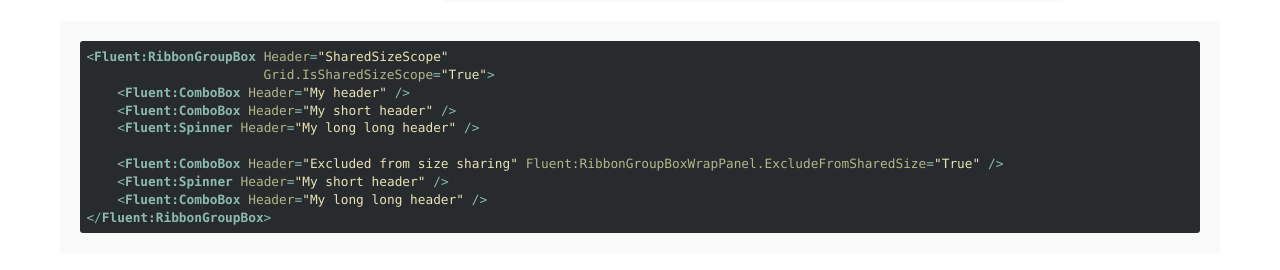
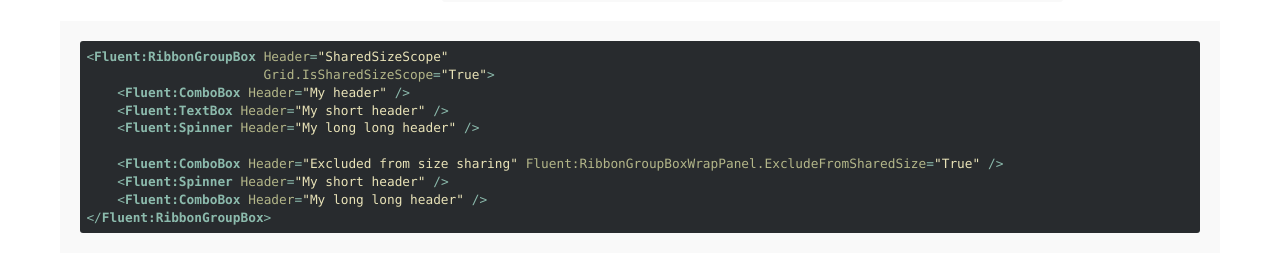
Before and after one commit to fluentribbon/fluentribbon.github.io, a Jekyll site: the page built from documentation/concepts/sizing.md, in a window 1280 px wide. Shown: the part 1637-1907 px from the top of the page. Built offline with Jekyll 4.4.1, drawn with Linux system fonts in a browser that asks for light colours.

Commit message:
Adding TextBox sample

```diff
--- a/documentation/concepts/sizing.md
+++ b/documentation/concepts/sizing.md
@@ -70,7 +70,7 @@ You can opt out of this behavior for single controls in that column by adding `F
 <Fluent:RibbonGroupBox Header="SharedSizeScope"
                        Grid.IsSharedSizeScope="True">
     <Fluent:ComboBox Header="My header" />
-    <Fluent:ComboBox Header="My short header" />
+    <Fluent:TextBox Header="My short header" />
     <Fluent:Spinner Header="My long long header" />
 
     <Fluent:ComboBox Header="Excluded from size sharing" Fluent:RibbonGroupBoxWrapPanel.ExcludeFromSharedSize="True" />
```
